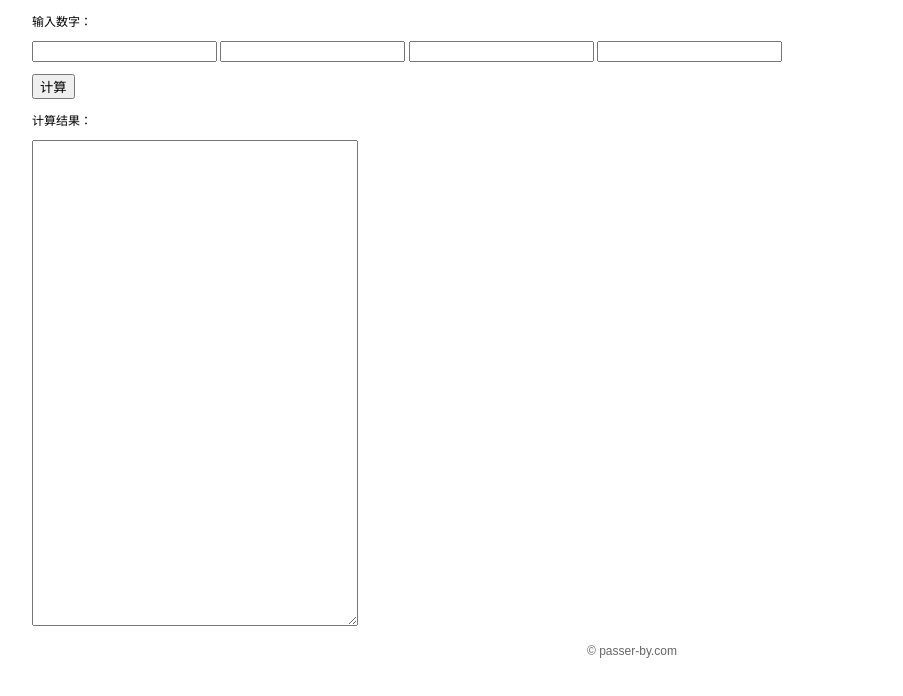
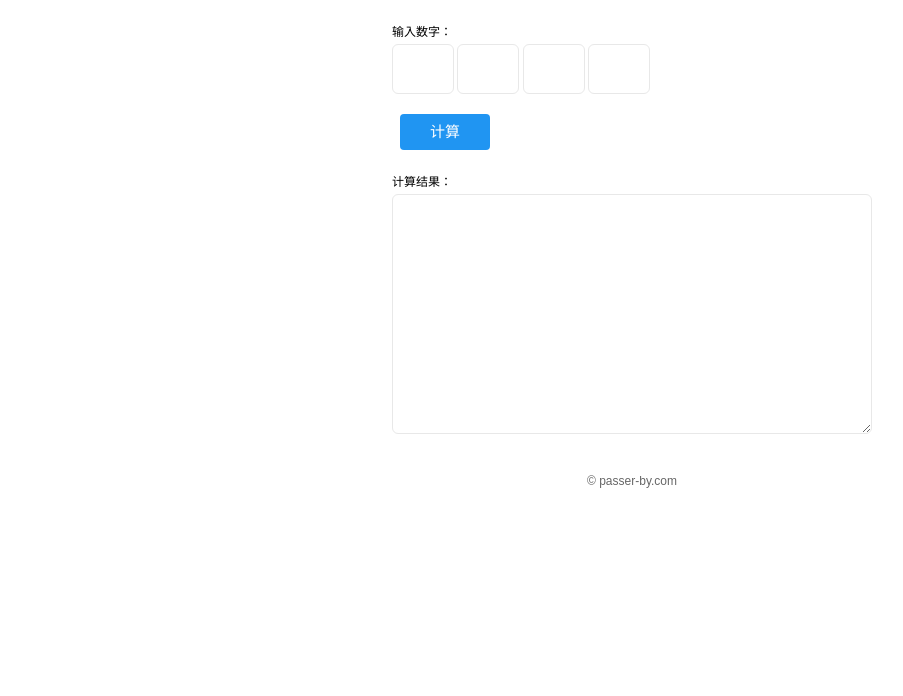
Before and after one commit to mumuy/calc24, a plain HTML site: page index.html in a window 1280 px wide. Shown: the whole page, without its empty margins (8-911 px from the left). Drawn offline with Linux system fonts and the light colour scheme.

Commit message:
Update index.html

```diff
--- a/index.html
+++ b/index.html
@@ -3,8 +3,14 @@
     <head>
         <meta charset="UTF-8">
         <title>计算24点</title>
+		<meta name="description" content="24点速算公式，只需提供4个数值，帮你快速算出24点">
+        <meta name="keywords" content="24点计算,24点公式,24点游戏">
         <link rel="shortcut icon" href="/public/img/favicon.png">
         <style type="text/css">
+            *{
+                margin: 0;
+                padding: 0;
+            }
             body{
                 font-size:12px;
                 font-family: "Microsoft Yahei",Arial,Helvetica;
@@ -12,13 +18,52 @@
             button,input{
                 font-family: "Microsoft Yahei",Arial,Helvetica;
             }
-			.container{
-				width:1200px;
-				margin:0 auto 15px;
+            .module{
+                max-width: 480px;
+                margin: 0 auto 20px;
+                padding: 20px;
+                line-height: 24px;
             }
-			textarea{
-				width:320px;
-				height:480px;
+            .module .operation-box{
+                margin: 20px 0;
+            }
+            .module input[type="number"]{
+                width: 60px;
+                border: 1px solid #e8e8e8;
+                border-radius: 6px;
+                line-height: 48px;
+                text-align: center;
+                font-size: 24px;
+                font-weight: bold;
+                outline: none;
+            }
+            .module button{
+                display: inline-block;
+                height: 36px;
+                min-width: 90px;
+                padding: 0 12px;
+                margin: 0 8px;
+                background: #2095f2;
+                border: medium none;
+                line-height: 36px;
+                text-align: center;
+                vertical-align: middle;
+                font-size: 15px;
+                color: #fff;
+                cursor: pointer;
+                outline: none;
+                border-radius: 4px;
+                text-decoration: none;
+            }
+            .module textarea{
+                display: block;
+                width:100%;
+                height:240px;
+                padding: 20px;
+                border: 1px solid #e8e8e8;
+                border-radius: 6px;
+                box-sizing: border-box;
+                outline: none;
             }
             .copy{
                 width:1200px;
@@ -38,18 +83,26 @@
     </head>
     <body>
         <div class="container">
+            <div class="module">
+                <div class="input-box">
                     <p>输入数字：</p>
                     <p>
-				<input type="text" id="num1"/>
-				<input type="text" id="num2"/>
-				<input type="text" id="num3"/>
-				<input type="text" id="num4"/>
+                        <input id="num1" type="number" min="1"/>
+                        <input id="num2" type="number" min="1"/>
+                        <input id="num3" type="number" min="1"/>
+                        <input id="num4" type="number" min="1"/>
                     </p>
+                </div>
+                <div class="operation-box">
                     <p><button id="start">计算</button>
+                </div>
+                <div class="output-box">
                     <p>计算结果：</p>
                     <p>
                         <textarea id="reslut"></textarea>
                     </p>
+                </div>
+            </div>
         </div>
         <div class="copy">&copy; <a href="http://www.passer-by.com" target="_blank">passer-by.com</a></div>
         <script type="text/javascript">
@@ -66,6 +119,7 @@
                 document.getElementById('reslut').value = str;
             }
         </script>
+		<script type="text/javascript" src="https://passer-by.com/public/script/projects.js"></script>
         <script type="text/javascript" src="https://passer-by.com/public/script/stat.js"></script>
     </body>
 </html>
```
Lines whose indentation alone changed are shown as unchanged.
